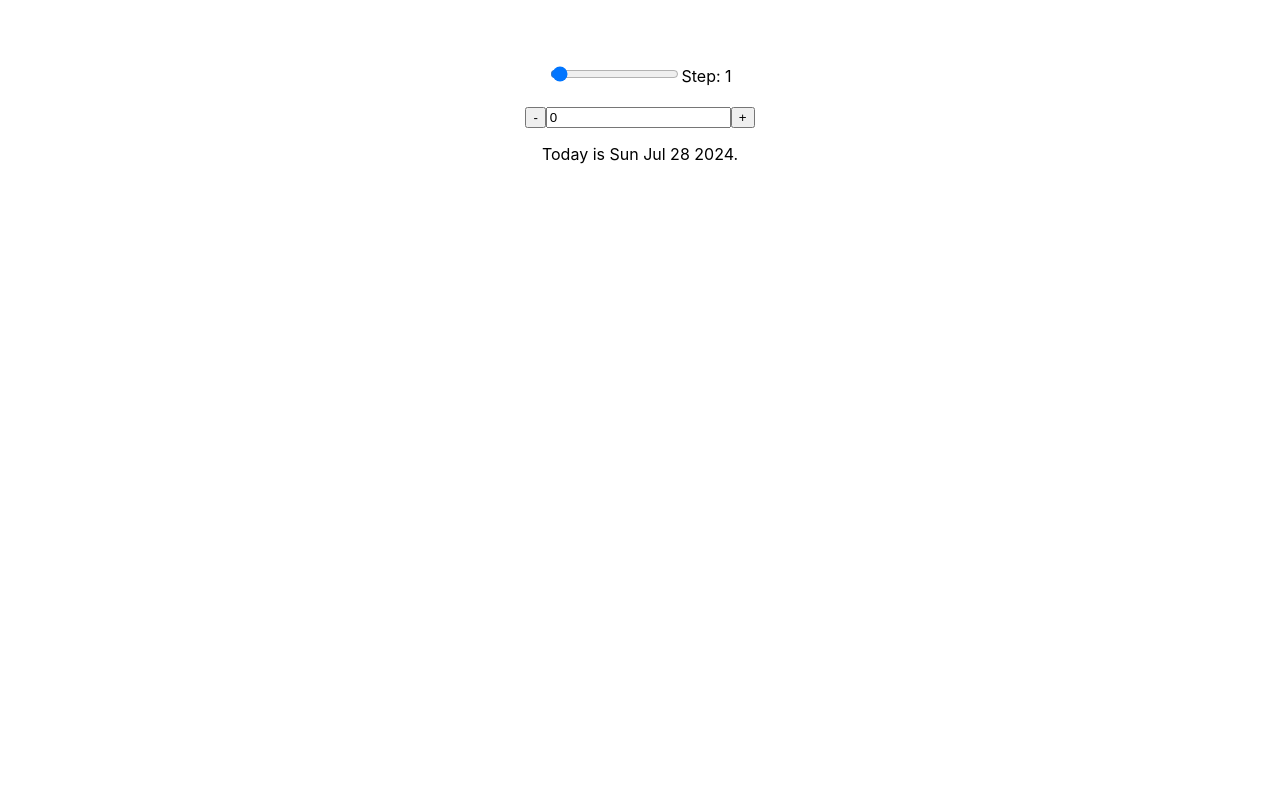
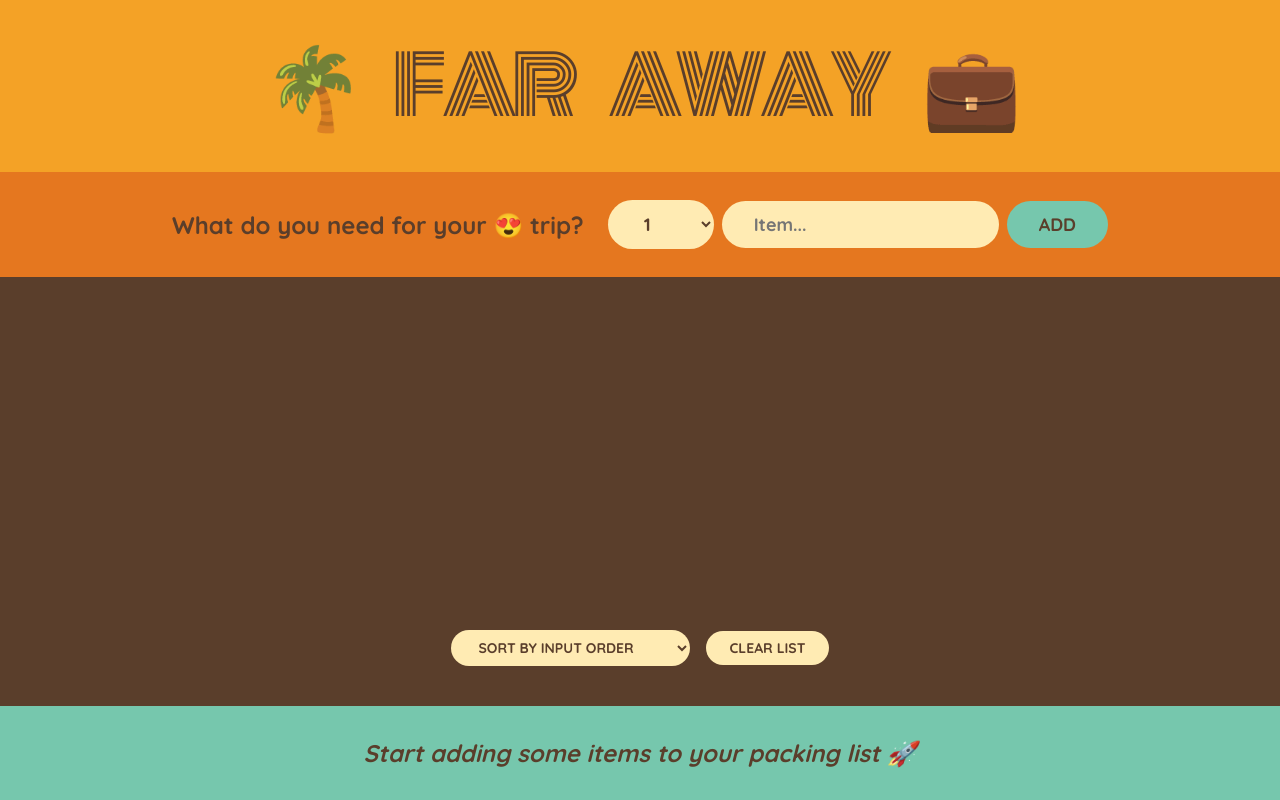
Before and after one commit to soumya1103/React-Course-Jonas, a React (Create React App) app: page / in a window 1280 px wide. Built offline with nearby package versions, Linux system fonts and the light colour scheme.

Commit message:
Travel List Updated

```diff
--- a/src/App.js
+++ b/src/App.js
@@ -1,8 +1,8 @@
 import "./App.css";
 //import Flashcard from "./Flashcards/Flashcard";
-import DateCounter from "./DateCounter/DateCounter";
+//import DateCounter from "./DateCounter/DateCounter";
 //import Steps from "./Steps/Steps";
-//import TravelList from "./TravelList/TravelList";
+import TravelList from "./TravelList/TravelList";
 /* import Advice from "./Advice/Advice";
 import Header from "./Pizza/Header";
 import Footer from "./Pizza/Footer";
@@ -13,8 +13,8 @@ import Menu from "./Pizza/Menu"; */
 function App() {
   return (
     //<Flashcard />
-    //<TravelList />
-    <DateCounter />
+    <TravelList />
+    //<DateCounter />
     //<Steps />
     // <ProfileCard />
     /* <div className="container">
--- a/src/TravelList/Form.jsx
+++ b/src/TravelList/Form.jsx
@@ -1,13 +1,17 @@
 import React, { useState } from "react";
 
-export default function Form() {
+export default function Form({ onAddItems }) {
   const [description, setDescription] = useState("");
   const [quantity, setQuantity] = useState(1);
 
   const handleSubmit = (e) => {
     e.preventDefault();
+
     if (!description) return;
+
     const newItem = { description, quantity, packed: false, id: Date.now() };
+
+    onAddItems(newItem);
     setDescription("");
     setQuantity(1);
   };
--- a/src/TravelList/Item.jsx
+++ b/src/TravelList/Item.jsx
@@ -1,14 +1,19 @@
 import React from "react";
 
-export default function Item({ item }) {
+export default function Item({ item, onDeleteItems, onToggleItems }) {
   return (
     <>
       <li>
+        <input
+          type="checkbox"
+          value={item.packed}
+          onChange={() => onToggleItems(item.id)}
+        />
         <span style={item.packed ? { textDecoration: "line-through" } : {}}>
           {item.quantity}
           {item.description}
         </span>
-        <button>❌</button>
+        <button onClick={() => onDeleteItems(item.id)}>❌</button>
       </li>
     </>
   );
--- a/src/TravelList/PackingList.jsx
+++ b/src/TravelList/PackingList.jsx
@@ -1,18 +1,48 @@
-import React from "react";
+import React, { useState } from "react";
 import Item from "./Item";
 
-const initialItems = [
-  { id: 1, description: "Passports", quantity: 2, packed: false },
-  { id: 2, description: "Socks", quantity: 12, packed: true },
-];
-export default function PackingList() {
+export default function PackingList({
+  items,
+  onDeleteItems,
+  onToggleItems,
+  onClearList,
+}) {
+  const [sortBy, setSortBy] = useState("input");
+
+  let sortedItems;
+
+  if (sortBy === "input") {
+    sortedItems = items;
+  } else if (sortBy === "description") {
+    sortedItems = items
+      .slice()
+      .sort((a, b) => a.description.localeCompare(b.description));
+  } else {
+    sortedItems = items
+      .slice()
+      .sort((a, b) => Number(a.packed) - Number(b.packed));
+  }
+
   return (
     <div className="list">
       <ul>
-        {initialItems.map((item) => (
-          <Item item={item} key={item.id} />
+        {sortedItems.map((item) => (
+          <Item
+            item={item}
+            key={item.id}
+            onDeleteItems={onDeleteItems}
+            onToggleItems={onToggleItems}
+          />
         ))}
       </ul>
+      <div className="actions">
+        <select value={sortBy} onChange={(e) => setSortBy(e.target.value)}>
+          <option value="input">Sort by input order</option>
+          <option value="description">Sort by description</option>
+          <option value="packed">Sort by packed status</option>
+        </select>
+        <button onClick={onClearList}>Clear List</button>
+      </div>
     </div>
   );
 }
--- a/src/TravelList/Stats.jsx
+++ b/src/TravelList/Stats.jsx
@@ -1,9 +1,24 @@
 import React from "react";
 
-export default function Stats() {
+export default function Stats({ items }) {
+  const numItems = items.length;
+  const packedItems = items.filter((items) => items.packed).length;
+  const percentPackedItems = Math.round((packedItems / numItems) * 100);
+
+  if (!items.length)
+    return (
+      <p className="stats">
+        <em>Start adding some items to your packing list 🚀</em>
+      </p>
+    );
+
   return (
     <footer className="stats">
-      <em>👜 You have X items on your list, and you already packed X (X%)</em>
+      <em>
+        {percentPackedItems === 100
+          ? "You got everything! Ready to go ✈️"
+          : `👜 You have ${numItems} items on your list, and you already packed ${packedItems} (${percentPackedItems}%)`}
+      </em>
     </footer>
   );
 }
--- a/src/TravelList/TravelList.jsx
+++ b/src/TravelList/TravelList.jsx
@@ -1,4 +1,4 @@
-import React from "react";
+import React, { useState } from "react";
 import "./travelList.css";
 import Logo from "./Logo";
 import Form from "./Form";
@@ -6,12 +6,42 @@ import PackingList from "./PackingList";
 import Stats from "./Stats";
 
 export default function TravelList() {
+  const [items, setItems] = useState([]);
+
+  const handleAddItems = (item) => {
+    setItems((items) => [...items, item]);
+  };
+
+  const handleDeleteItems = (id) => {
+    setItems((items) => items.filter((item) => item.id !== id));
+  };
+
+  const handleToggleItems = (id) => {
+    setItems((items) =>
+      items.map((item) =>
+        item.id === id ? { ...item, packed: !item.packed } : item
+      )
+    );
+  };
+
+  const handleClearList = () => {
+    const confirmed = window.confirm(
+      "Are you sure you want to delete all items?"
+    );
+    if (confirmed) setItems([]);
+  };
+
   return (
     <div className="travel">
       <Logo />
-      <Form />
-      <PackingList />
-      <Stats />
+      <Form onAddItems={handleAddItems} />
+      <PackingList
+        items={items}
+        onDeleteItems={handleDeleteItems}
+        onToggleItems={handleToggleItems}
+        onClearList={handleClearList}
+      />
+      <Stats items={items} />
     </div>
   );
 }
```
